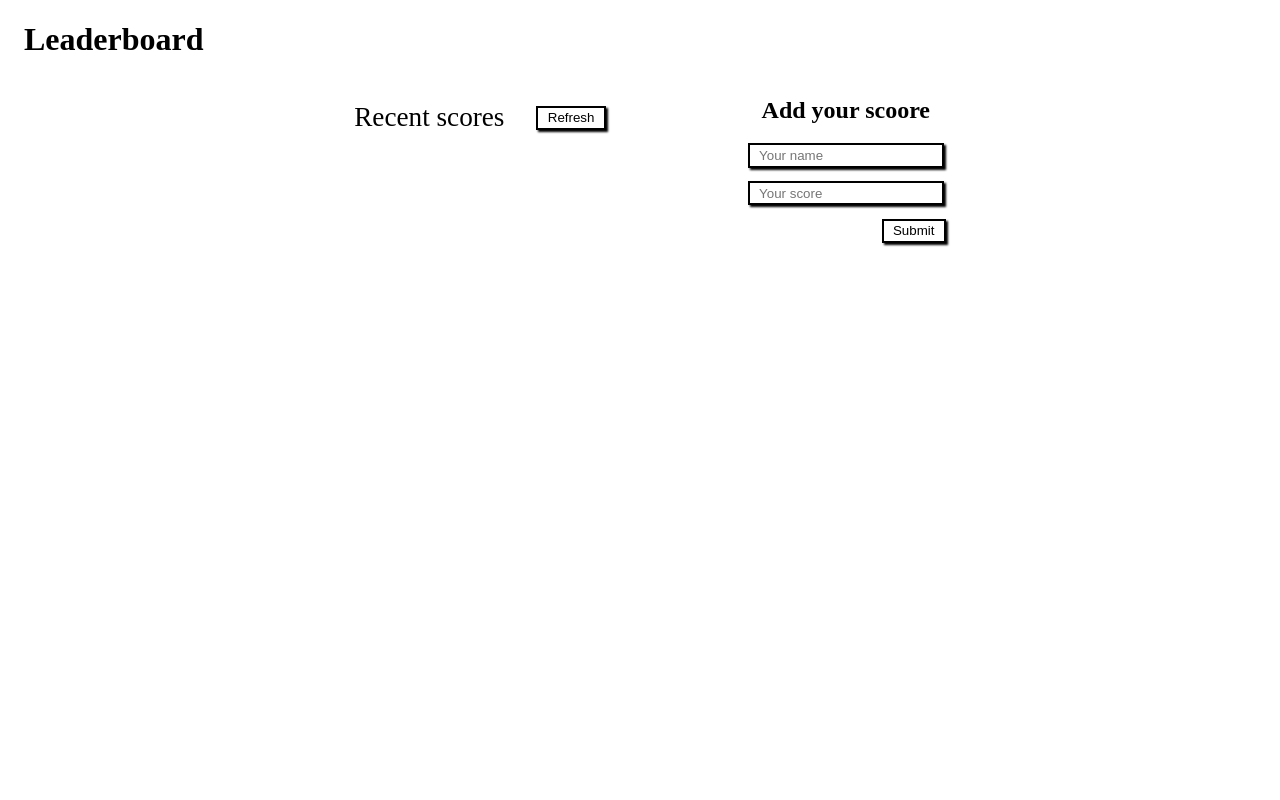
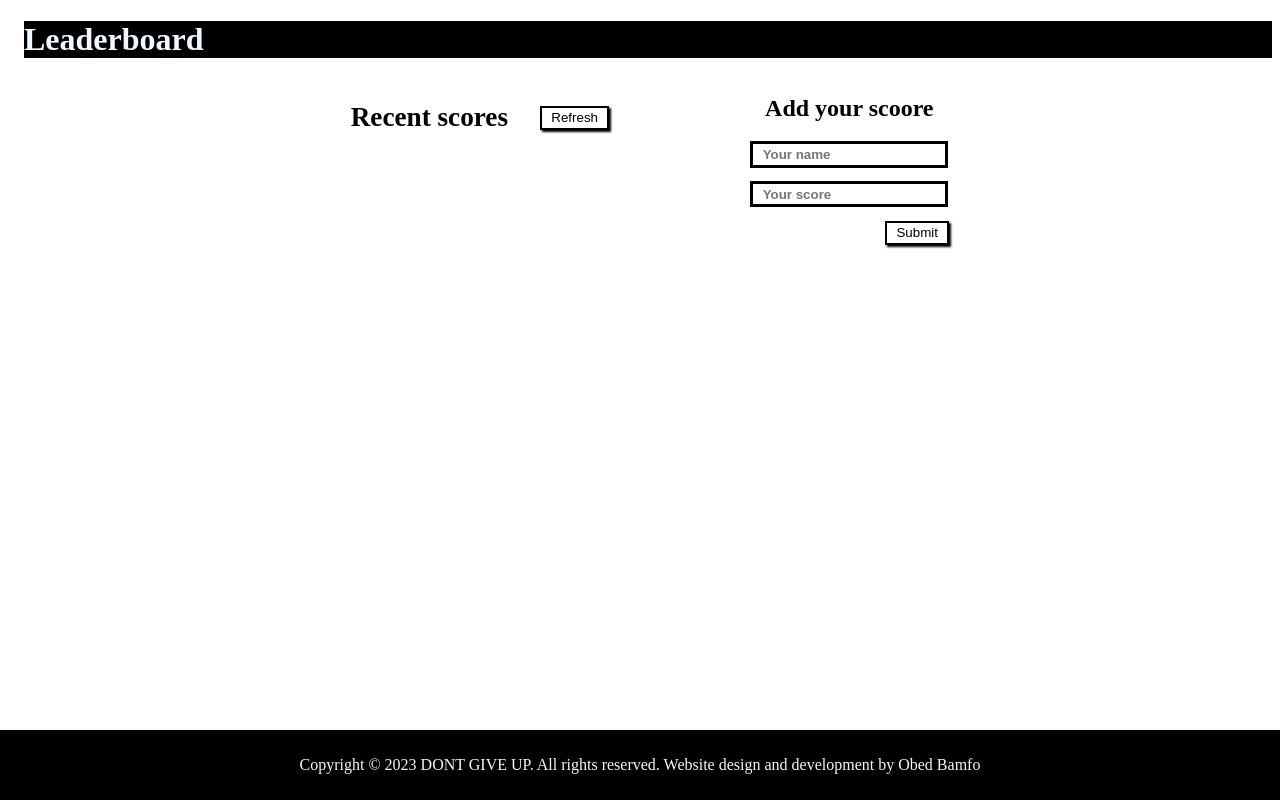
Before and after one commit to obed300/Leaderboard, a website built with webpack: page src/index.html in a window 1280 px wide. Built offline with nearby package versions, Linux system fonts and the light colour scheme.

Commit message:
Add content to css file

```diff
--- a/src/index.html
+++ b/src/index.html
@@ -7,12 +7,12 @@
     <title>Leaderboard</title>
 </head>
 <body>
-    <h1>Leaderboard</h1>
+    <h1 class="Main-title">Leaderboard</h1>
     <div class="main">
         <div class="scores">
             <div class="title">
                 <h2>Recent scores</h2>
-                <button type="button" id="refresh">Refresh</button>
+                <button class="hover" type="button" id="refresh">Refresh</button>
             </div>
             <div class="results">
 
@@ -22,8 +22,11 @@
             <h2>Add your scoore</h2>
             <input type="text" placeholder="Your name" id="name" required>
             <input type="text" placeholder="Your score" id="score" required>
-            <button type="button" id="scoreBtn">Submit</button>
+            <button class="hover" type="button" id="scoreBtn">Submit</button>
         </div>
     </div>
+    <footer class="footer">
+        <p>Copyright © 2023 DONT GIVE UP. All rights reserved. Website design and development by Obed Bamfo</p>
+    </footer>
 </body>
 </html>
--- a/src/style.css
+++ b/src/style.css
@@ -1,3 +1,16 @@
+
+.Main-title {
+  background-color: black;
+  color: aliceblue;
+  transition: all 0.5s ease-in-out;
+  opacity: 1;
+}
+
+.Main-title:hover {
+  transform: scale(1.2);
+  opacity: 0.5;
+}
+
 .main {
   display: flex;
   flex-direction: row;
@@ -21,6 +34,7 @@ h1 {
   justify-content: center;
   align-items: center;
   gap: 2em;
+  font-weight: bolder;
 }
 
 .title button,
@@ -29,12 +43,11 @@ h1 {
   background-color: white;
   box-shadow: 2px 2px 2px black;
   padding: 0.2em 0.7em;
-  font-family: 'Poppins', sans-serif;
   cursor: pointer;
 }
 
 .title h2 {
-  font-weight: 500;
+  font-weight: 20rem;
   font-size: 1.7em;
 }
 
@@ -49,11 +62,12 @@ h1 {
 
 input[type=text] {
   width: 13em;
-  border: 2px solid black;
+  border: 3px solid black;
   padding: 0.2em 0.7em;
   margin-bottom: 1em;
-  box-shadow: 2px 2px 2px black;
+  box-shadow: 2px black;
   font-family: 'Poppins', sans-serif;
+  font-weight: bolder;
 }
 
 .form button {
@@ -65,6 +79,7 @@ input[type=text] {
   display: flex;
   flex-direction: column;
   border: 1px solid black;
+  box-shadow: 10px 10px 10px black;
 }
 
 .scoreItem {
@@ -84,3 +99,29 @@ input[type=text] {
 .scoreItem p {
   margin-left: 1em;
 }
+
+.footer {
+  position: fixed;
+  bottom: 0;
+  left: 0;
+  right: 0;
+  text-align: center;
+  padding: 10px;
+  color: aliceblue;
+  background-color: black;
+  height: 50px;
+  margin-top: 20rem;
+}
+
+.hover {
+  background-color: blue;
+  color: black;
+  border: 3px;
+  padding: 2px;
+  transition: cubic-bezier(0.075, 0.82, 0.165, 1);
+}
+
+.hover:hover {
+  background-color: blue;
+  cursor: pointer;
+}
```
